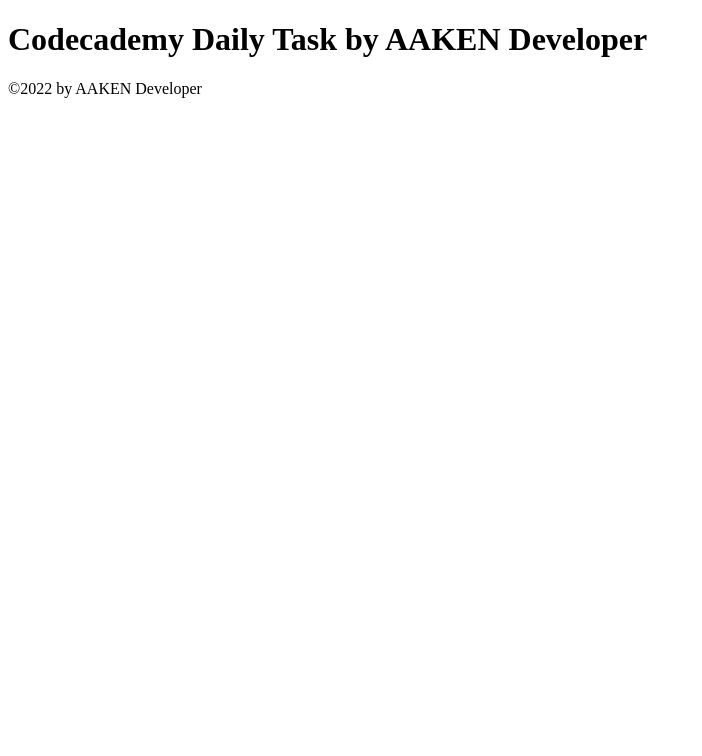
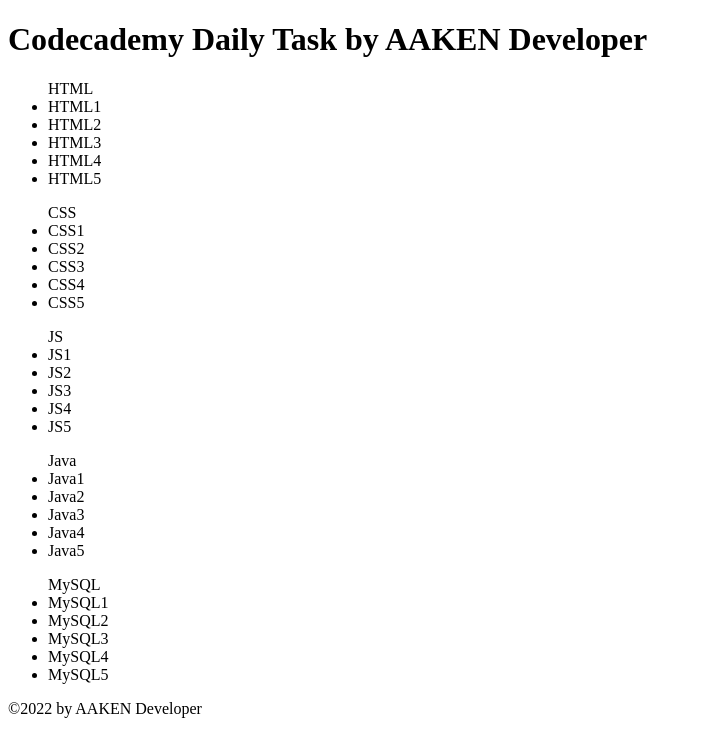
Before and after one commit to aakendev/codecademy-dailytask, a plain HTML site: page index.html in a window 1280 px wide. Shown: the whole page, without its empty margins (0-702 px from the left). Drawn offline with Linux system fonts and the light colour scheme.

Commit message:
Update index.html

```diff
--- a/index.html
+++ b/index.html
@@ -11,7 +11,48 @@
     <header>
       <h1>Codecademy Daily Task by AAKEN Developer</h1>
     </header>
-    <main></main>
+    <main>
+      <ul>
+        HTML
+        <li>HTML1</li>
+        <li>HTML2</li>
+        <li>HTML3</li>
+        <li>HTML4</li>
+        <li>HTML5</li>
+      </ul>
+      <ul>
+        CSS
+        <li>CSS1</li>
+        <li>CSS2</li>
+        <li>CSS3</li>
+        <li>CSS4</li>
+        <li>CSS5</li>
+      </ul>
+      <ul>
+        JS
+        <li>JS1</li>
+        <li>JS2</li>
+        <li>JS3</li>
+        <li>JS4</li>
+        <li>JS5</li>
+      </ul>
+      <ul>
+        Java
+        <li>Java1</li>
+        <li>Java2</li>
+        <li>Java3</li>
+        <li>Java4</li>
+        <li>Java5</li>
+      </ul>
+      <ul>
+        MySQL
+        <li>MySQL1</li>
+        <li>MySQL2</li>
+        <li>MySQL3</li>
+        <li>MySQL4</li>
+        <li>MySQL5</li>
+      </ul>
+    </main>
     <footer>
       <p>&copy;2022 by AAKEN Developer</p>
     </footer>
```
